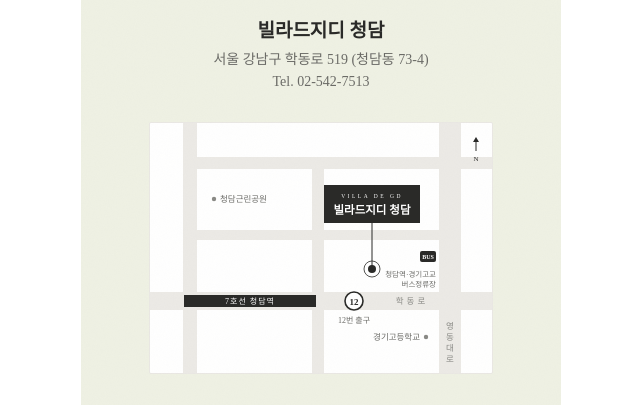
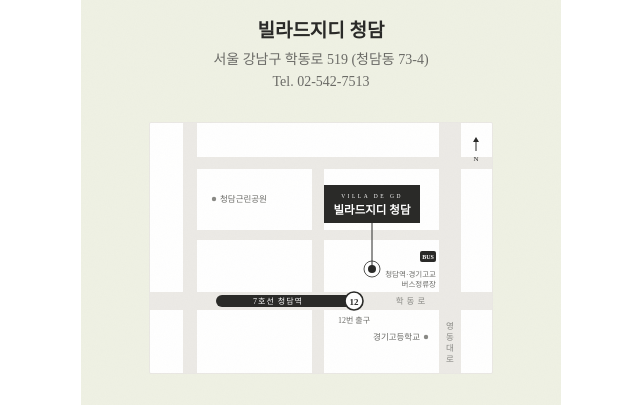
Before and after one commit to jaeyun-jeongin/Jaeyun-jeongin.github.io, a plain HTML site: page index.html in a window 1280 px wide. Shown: the part 5780-6185 px from the top of the page, without its empty margins (319-959 px from the left). Drawn offline with Linux system fonts and the light colour scheme.

Commit message:
약도 지하철 바를 종이 청첩장처럼 12번 출구에 연결
Co-Authored-By: Claude Opus 5.5 <noreply@anthropic.com>
Claude-Session: https://claude.ai/code/session_014x3DoSBryz5Xt6sjpw67QT

```diff
--- a/index.html
+++ b/index.html
@@ -364,8 +364,8 @@ section.card{position:relative;margin:0}
 <text x="300" y="206">영</text><text x="300" y="217">동</text><text x="300" y="228">대</text><text x="300" y="239">로</text>
 </g>
 <text x="262" y="181" font-size="8.5" fill="#8A8A86" text-anchor="middle" letter-spacing="3">학동로</text>
-<rect x="34" y="172" width="132" height="12" fill="#2A2A28"></rect>
-<text x="100" y="181" font-size="8" fill="#FFFFFF" text-anchor="middle" letter-spacing="1">7호선 청담역</text>
+<rect x="66" y="172" width="138" height="12" rx="6" fill="#2A2A28"></rect>
+<text x="128" y="181" font-size="8" fill="#FFFFFF" text-anchor="middle" letter-spacing="1">7호선 청담역</text>
 <circle cx="204" cy="178" r="9" fill="#FFFFFF" stroke="#2A2A28" stroke-width="1.6"></circle>
 <text x="204" y="181.5" font-size="9" font-weight="700" fill="#2A2A28" text-anchor="middle">12</text>
 <text x="204" y="200" font-size="8" fill="#6B6B67" text-anchor="middle">12번 출구</text>
```
